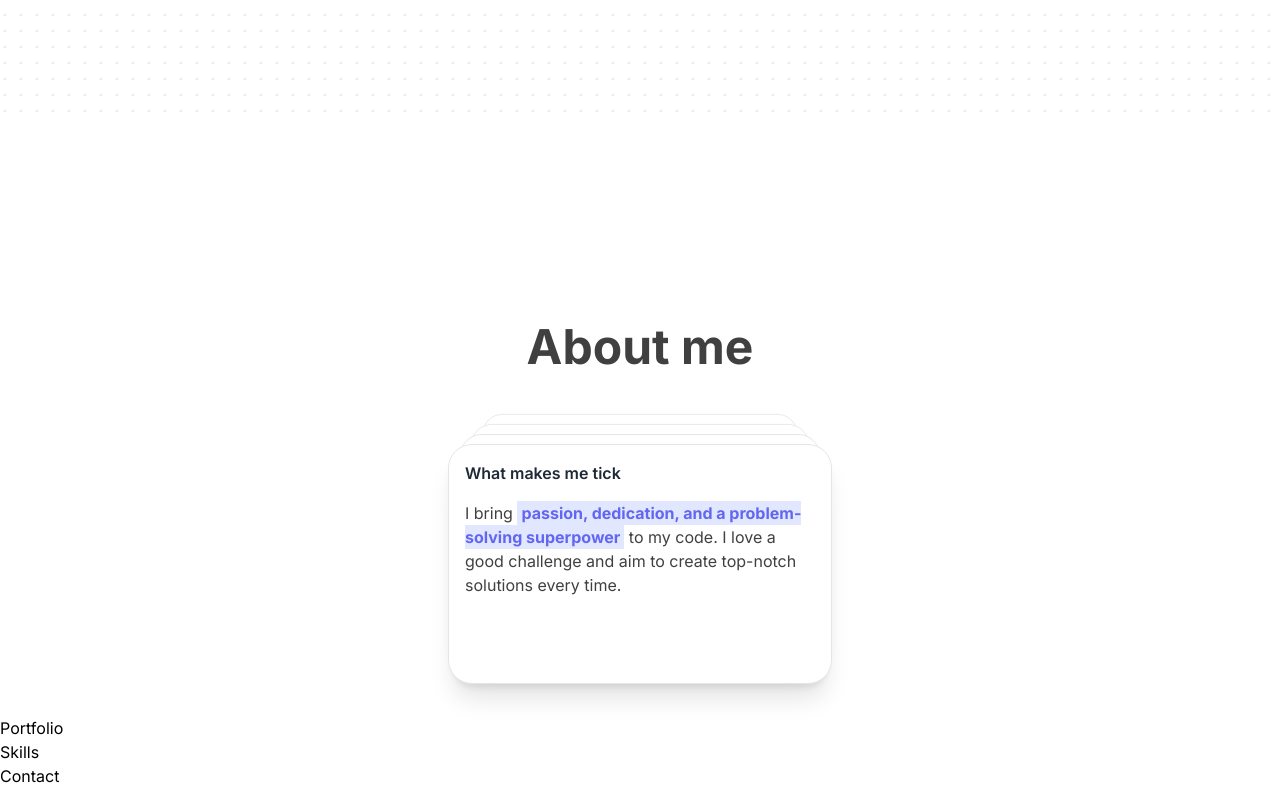
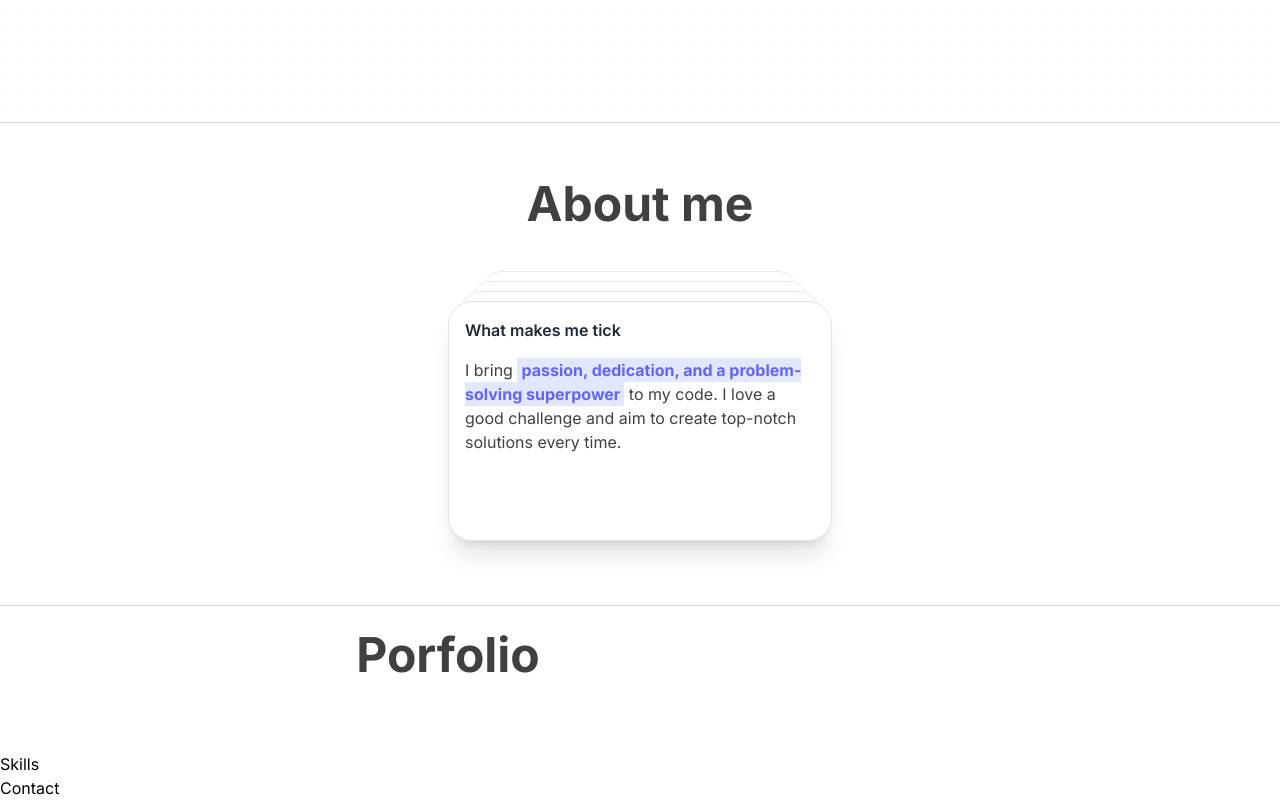
Before and after one commit to tmatteozzi/portfolio, a Next.js app: page / in a window 1280 px wide. Shown: the part 518-1318 px from the top of the page. Built offline with nearby package versions, Linux system fonts and the light colour scheme.

Commit message:
About me

```diff
--- /dev/null
+++ b/app/components/Divider.tsx
@@ -0,0 +1,3 @@
+export default function Divider() {
+    return <div className="w-100 px-10 mx-auto h-px bg-gray-300 mb-4" />;
+}
--- a/app/page.tsx
+++ b/app/page.tsx
@@ -1,3 +1,4 @@
+import Divider from './components/Divider';
 import Navbar from './components/Navbar';
 import About from './pages/About';
 import Contact from './pages/Contact';
@@ -10,7 +11,9 @@ export default function Home() {
         <div>
             <Navbar />
             <Layout />
+            <Divider />
             <About />
+            <Divider />
             <Portfolio />
             <Skills />
             <Contact />
--- a/app/pages/About.tsx
+++ b/app/pages/About.tsx
@@ -51,7 +51,7 @@ export default function About() {
         }
     ];
     return (
-        <section id="about" className="flex flex-col items-center py-8">
+        <section id="about" className="flex flex-col items-center pt-8 pb-16">
             <h1 className="text-2xl md:text-4xl lg:text-5xl font-bold text-neutral-700 dark:text-white max-w-4xl leading-relaxed lg:leading-snug mb-16 text-center">
                 About me
             </h1>
--- a/app/pages/Layout.tsx
+++ b/app/pages/Layout.tsx
@@ -29,8 +29,8 @@ const buttonMotionConfig = {
 
 export default function Layout() {
     return (
-        <section id="layout" className=" h-screen">
-            <HeroHighlight className="h-full flex flex-col justify-center items-center">
+        <section id="layout" className="">
+            <HeroHighlight className="flex flex-col justify-center items-center">
                 <motion.div {...motionConfig} className="text-center">
                     <div className="text-2xl md:text-4xl lg:text-5xl font-bold text-neutral-700 dark:text-white max-w-4xl leading-relaxed lg:leading-snug mb-4">
                         Hi! I am <br className="md:hidden" />
--- a/app/pages/Portfolio.tsx
+++ b/app/pages/Portfolio.tsx
@@ -1,4 +1,11 @@
 export default function Portfolio() {
     // USAR HERO PARALLAX
-    return <div>Portfolio</div>;
+    return (
+        <div>
+            <h1 className="text-2xl md:text-4xl lg:text-5xl font-bold text-neutral-700 dark:text-white max-w-4xl leading-relaxed lg:leading-snug mb-16 text-center">
+                Porfolio
+            </h1>
+            {/* Hero Parallax */}
+        </div>
+    );
 }
--- a/app/pages/Skills.tsx
+++ b/app/pages/Skills.tsx
@@ -1,5 +1,6 @@
 export default function Skills() {
     // SKILLS Y SOFT SKILLS
     // PARA SOFT SKILLS CANVAS REVEAL
+    //ANIMATED TOOLTIP PARA LOS LENGUAJES
     return <div>Skills</div>;
 }
--- a/tailwind.config.ts
+++ b/tailwind.config.ts
@@ -29,7 +29,7 @@ const config: Config = {
                         backgroundImage: `url("${svgToDataUri(
                             `<svg xmlns="http://www.w3.org/2000/svg" viewBox="0 0 32 32" width="16" height="16" fill="none"><circle fill="${value}" id="pattern-circle" cx="10" cy="10" r="2.5"></circle></svg>`
                         )}")`,
-                        opacity: 0.5
+                        opacity: 0.25
                     })
                 },
                 {
```
